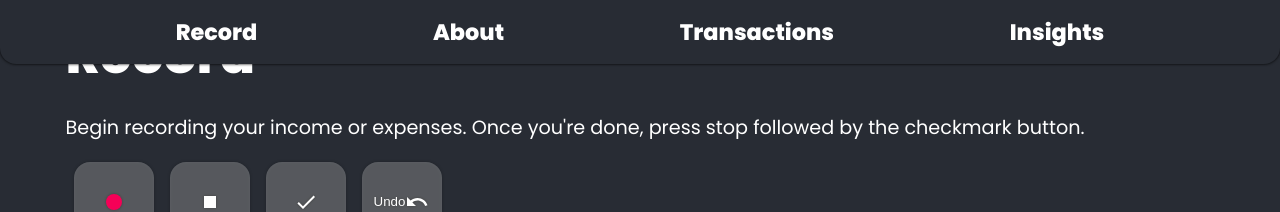
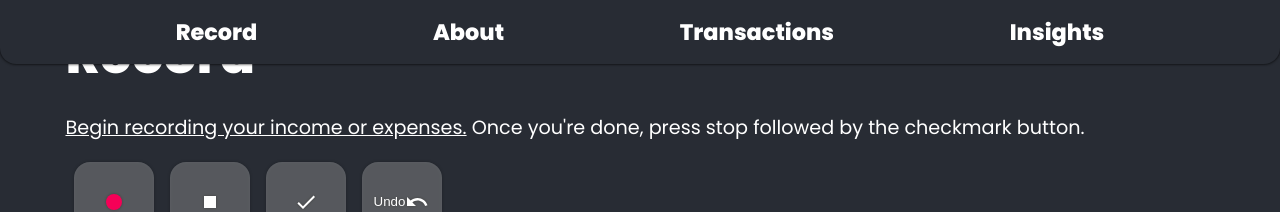
Before and after one commit to when-2-meet-dupe/speech-app, a React (Create React App) app in the folder client/: page /record in a window 1280 px wide. Shown: the top 212 px of the page. Built offline with nearby package versions, Linux system fonts and the light colour scheme.

Commit message:
fix: add underline + space in paragraph

```diff
--- a/client/src/STT/SpeechToText.js
+++ b/client/src/STT/SpeechToText.js
@@ -114,10 +114,10 @@ function SpeechToText() {
             title="For example, you can say '$100 income business'."
             placement="top-start"
           >
-            <a>Begin recording your income or expenses. </a>
-          </Tooltip>
+            <a>Begin recording your income or expenses.</a>
+          </Tooltip>{" "}
           Once you're done, press stop followed by the checkmark button.
-        </p>{" "}
+        </p>
       </>
     );
   };
--- a/client/src/css/SpeechToText.css
+++ b/client/src/css/SpeechToText.css
@@ -4,6 +4,9 @@
     justify-content: center;
 }
 
+a {
+    text-decoration: underline;
+}
 h1 {
     margin: 0;
 }
```
